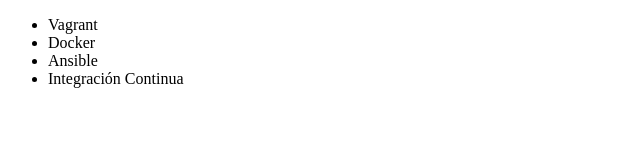
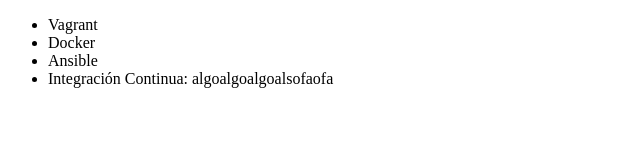
Before and after one commit to MahsZilver/PROYECTOS_ALURA, a plain HTML site: page index.html in a window 1280 px wide. Shown: the whole page, without its empty margins (0-640 px from the left). Drawn offline with Linux system fonts and the light colour scheme.

Commit message:
renombrando curso de integración continua

```diff
--- a/index.html
+++ b/index.html
@@ -9,7 +9,7 @@
             <li>Vagrant</li>
             <li>Docker</li>
             <li>Ansible</li>
-            <li>Integración Continua</li>
+            <li>Integración Continua: algoalgoalgoalsofaofa</li>
         </ul>
     </body>
 </html>
```
